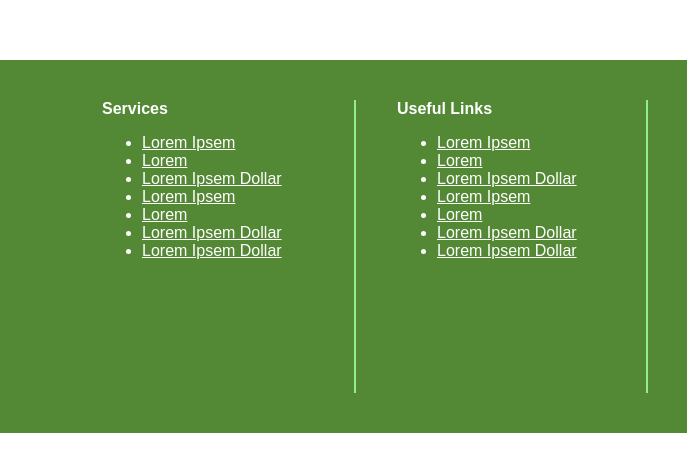
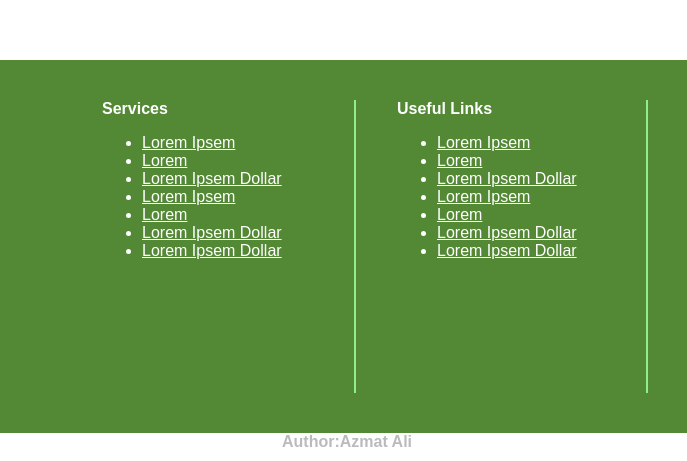
Before and after one commit to azmataliakbar/Assignment-Web-Design1, a plain HTML site: page index.html in a window 1280 px wide. Shown: the part 6496-6957 px from the top of the page, 293-980 px from the left. Before the commit the page ends 6929 px from the top, so only its background shows below. Drawn offline with Linux system fonts and the light colour scheme.

Commit message:
added author name

```diff
--- a/index.html
+++ b/index.html
@@ -456,7 +456,7 @@
         </div>
     </div>
 </footer>
-
+<div class="author"><h4>Author:Azmat Ali</h4></div>
 <script src="script.js"></script>
 </body>
 </html>
--- a/styles.css
+++ b/styles.css
@@ -1284,7 +1284,10 @@ h4 {
   }
 }
 
-
+.author h4 {
+  text-align: center;
+  color: #bbb;
+}
 
 .read-more {
   margin-top: 20px;
```
